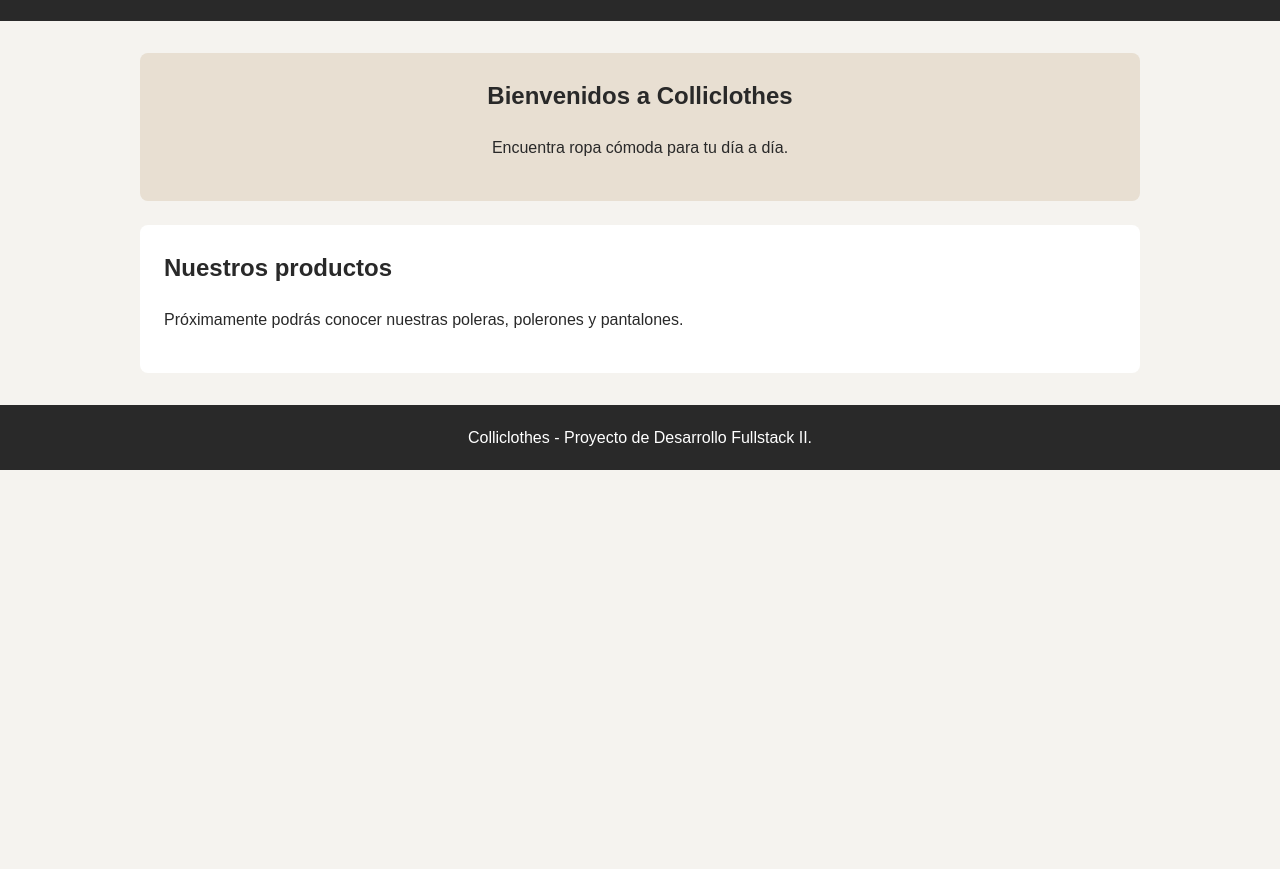
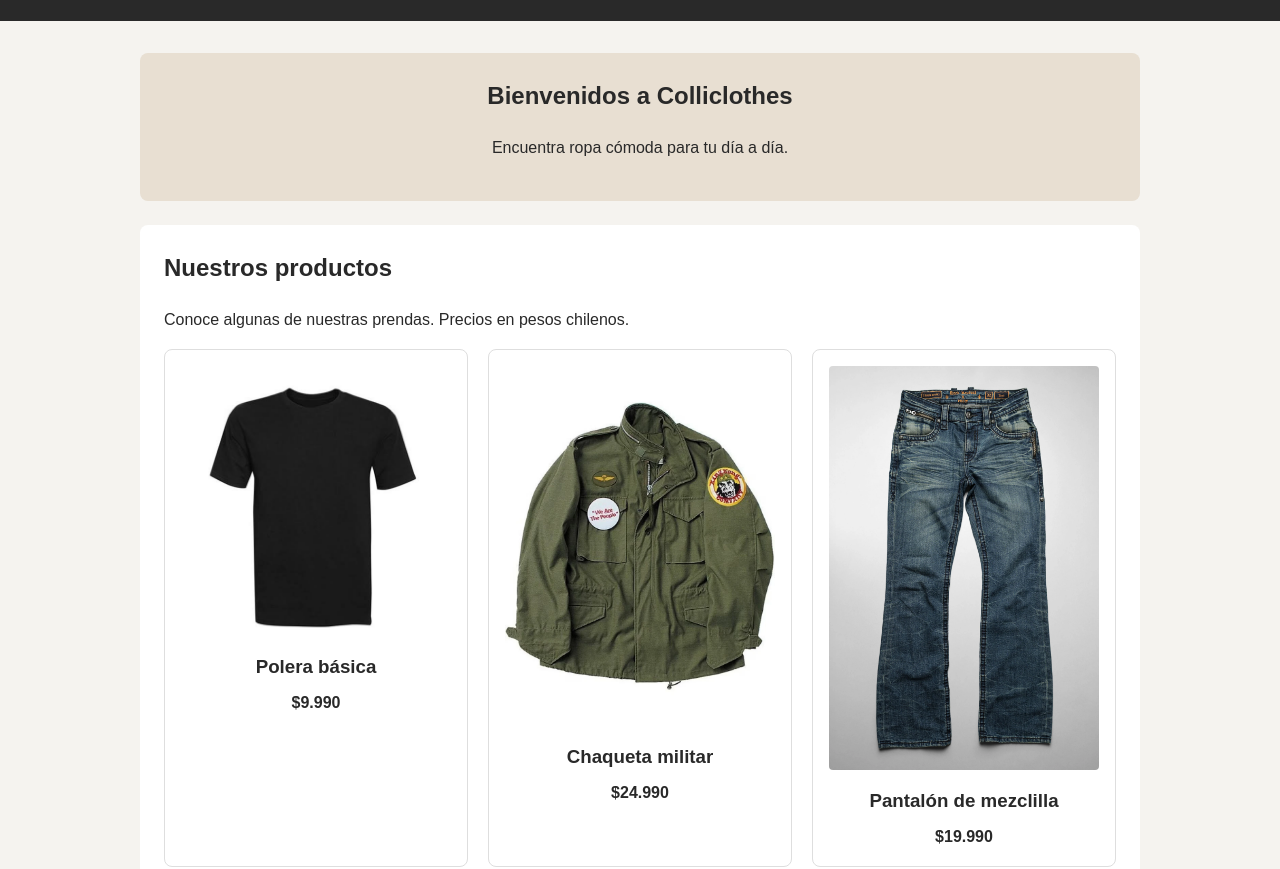
Before and after one commit to manuelignacio-cell/PaginaTienda, a plain HTML site: page index.html in a window 1280 px wide. Shown: the part 120-989 px from the top of the page. Before the commit the page ends 800 px from the top, so only its background shows below. Drawn offline with Linux system fonts and the light colour scheme.

Commit message:
feature: se agregan productos en la pagina

```diff
--- a/css/style.css
+++ b/css/style.css
@@ -62,6 +62,40 @@ h2 {
     text-align: center;
 }
 
+/* Tarjetas de productos */
+.lista-productos {
+    display: flex;
+    flex-wrap: wrap;
+    gap: 20px;
+}
+
+.producto {
+    flex: 1 1 220px;
+    min-width: 0;
+    padding: 16px;
+    border: 1px solid #dedede;
+    border-radius: 8px;
+    text-align: center;
+}
+
+.producto img {
+    display: block;
+    width: 100%;
+    max-width: 300px;
+    height: auto;
+    margin: 0 auto;
+    border-radius: 4px;
+}
+
+.producto h3 {
+    margin: 16px 0 8px;
+}
+
+.precio {
+    margin: 0;
+    font-weight: bold;
+}
+
 /* Pie de página */
 footer {
     padding: 20px 16px;
--- a/index.html
+++ b/index.html
@@ -25,7 +25,26 @@
 
         <section id="productos">
             <h2>Nuestros productos</h2>
-            <p>Próximamente podrás conocer nuestras poleras, polerones y pantalones.</p>
+            <p>Conoce algunas de nuestras prendas. Precios en pesos chilenos.</p>
+            <div class="lista-productos">
+                <article class="producto">
+                    <img src="img/images.jpg" alt="Polera básica negra" width="554" height="554">
+                    <h3>Polera básica</h3>
+                    <p class="precio">$9.990</p>
+                </article>
+
+                <article class="producto">
+                    <img src="img/s-l1600.webp" alt="Chaqueta militar verde con parches y bolsillos delanteros" width="794" height="1059">
+                    <h3>Chaqueta militar</h3>
+                    <p class="precio">$24.990</p>
+                </article>
+
+                <article class="producto">
+                    <img src="img/pantalonboot.webp" alt="Pantalón de mezclilla azul con efecto desgastado" width="2048" height="3071">
+                    <h3>Pantalón de mezclilla</h3>
+                    <p class="precio">$19.990</p>
+                </article>
+            </div>
         </section>
     </main>
 
```
Also changed, not shown: chaquetatd.webp (added), img/images.jpg (added), img/pantalonboot.webp (added), img/s-l1600.webp (added), 1 other file.
